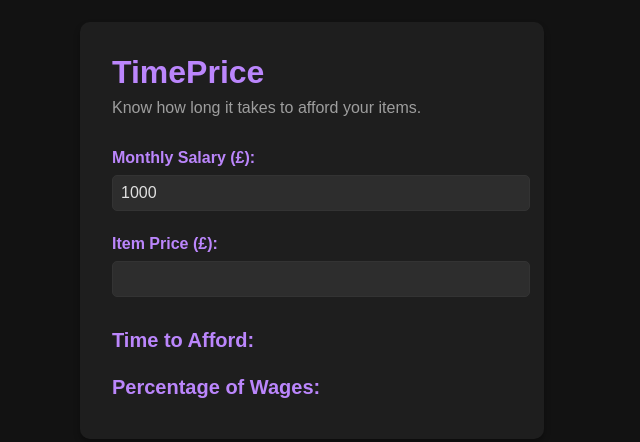
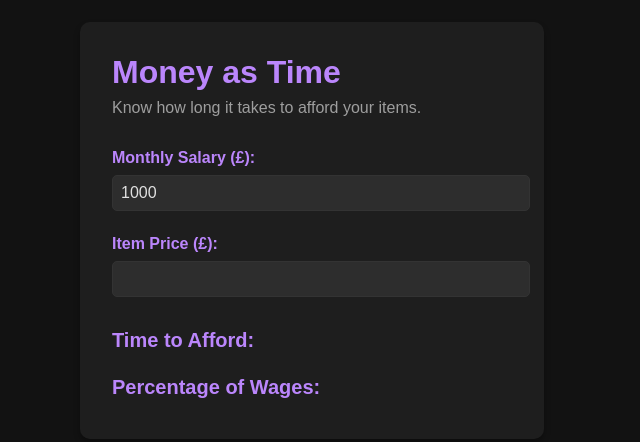
Before and after one commit to kay-who-codes/Time-as-Money, a plain HTML site: page index.html in a window 1280 px wide. Shown: the part 170-612 px from the top of the page, without its empty margins (328-968 px from the left). Drawn offline with Linux system fonts and the light colour scheme.

Commit message:
Update index.html

```diff
--- a/index.html
+++ b/index.html
@@ -8,7 +8,7 @@
 </head>
 <body>
   <div class="container">
-    <h1>TimePrice</h1>
+    <h1>Money as Time</h1>
     <p class="subtitle">Know how long it takes to afford your items.</p>
 
     <div class="input-group">
```
